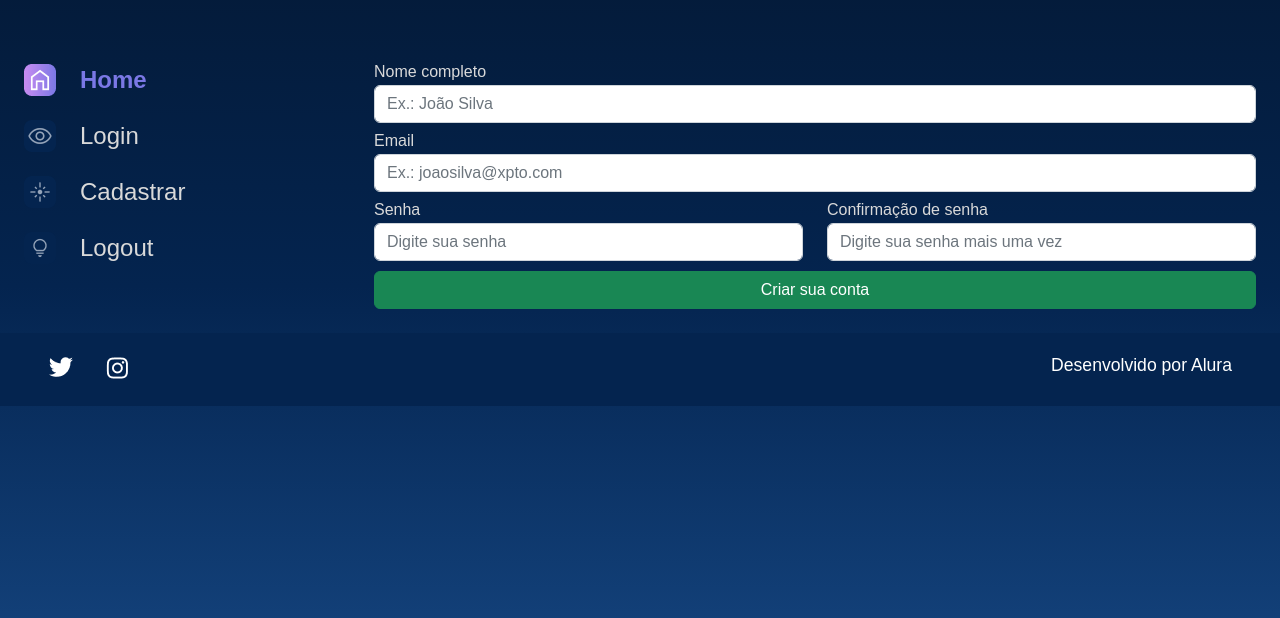
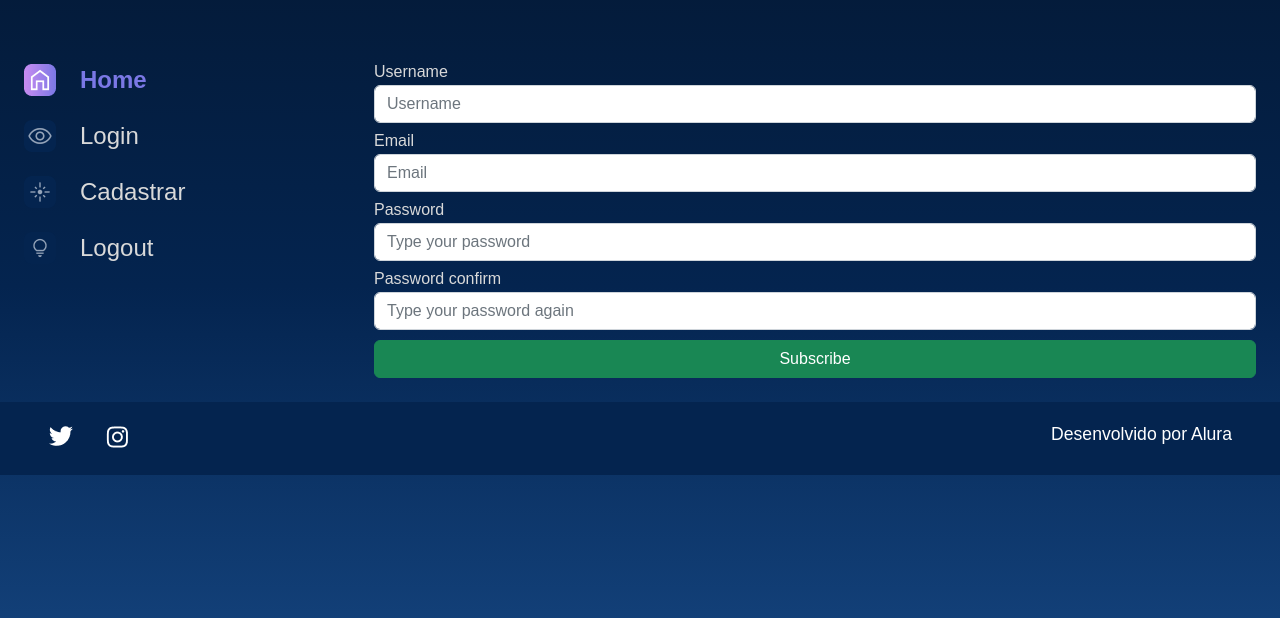
Before and after one commit to parisi18/all-django, a Django app: page /subscribe in a window 1280 px wide. Shown: the part 114-732 px from the top of the page. Run offline with Django 5.2, Linux system fonts and the light colour scheme.

Commit message:
Subscribe form

```diff
--- a/templates/users/subscribe.html
+++ b/templates/users/subscribe.html
@@ -42,26 +42,17 @@
             </section>
             <section class="galeria" style="margin-left: 5em">
                 <form action="" method="">
+                    {% csrf_token %}
                     <div class="row">
-                        <div class="col-12 col-lg-12" style="margin-bottom: 10px;">
-                            <label for="nome_cadastro" style="color:#D9D9D9; margin-bottom: 5px;"><b>Nome completo</b></label>
-                            <input type="text" class="form-control" name="nome_cadastro" placeholder="Ex.: João Silva" required>
-                        </div>
-                        <div class="col-12 col-lg-12" style="margin-bottom: 10px;">
-                            <label for="email" style="color:#D9D9D9; margin-bottom: 5px;"><b>Email</b></label>
-                            <input type="email" class="form-control" name="email" placeholder="Ex.: joaosilva@xpto.com" required>
-                        </div>
-                        <div class="col-12 col-lg-6" style="margin-bottom: 10px;">
-                            <label for="password1" style="color:#D9D9D9; margin-bottom: 5px;"><b>Senha</b></label>
-                            <input type="password" class="form-control" name="password1" placeholder="Digite sua senha" required>
-                        </div>
-                        <div class="col-12 col-lg-6" style="margin-bottom: 10px;">
-                            <label for="password2" style="color:#D9D9D9; margin-bottom: 5px;"><b>Confirmação de senha</b></label>
-                            <input type="password" class="form-control" name="password2" placeholder="Digite sua senha mais uma vez" required>
-                        </div>
-                        <div class="col-12 text-center">
-                            <button class="btn btn-success col-12" style="padding: top 5px;" type="submit">Criar sua conta</button>
-                        </div>
+                        {% for field in form.visible_fields %}
+                            <div class="col-12 col-lg-12" style="margin-bottom: 10px;">
+                                <label for="{{ field.id_for_label }}" style="color:#D9D9D9; margin-bottom: 5px;">{{field.label}}</label>
+                                {{ field }}
+                            </div>
+                        {% endfor %}
+                    </div>
+                    <div>
+                        <button class="btn btn-success col-12" style="padding: top 5px;" type="submit">Subscribe</button>
                     </div>
                 </form>
             </section>
--- a/users/forms.py
+++ b/users/forms.py
@@ -19,3 +19,41 @@ class LoginForm(forms.Form):
                    'placeholder': 'Password'}
         )
     )
+
+class SubscribeForm(forms.Form):
+    username = forms.CharField(
+        label='Username',
+        required=True,
+        max_length=100,
+        widget=forms.TextInput(
+            attrs={'class': 'form-control',
+                   'placeholder': 'Username'},
+        )
+    )
+
+    email = forms.EmailField(
+        label='Email',
+        required=True,
+        widget=forms.EmailInput(
+            attrs={'class': 'form-control',
+                   'placeholder': 'Email'}
+        )
+    )
+
+    password = forms.CharField(
+        label='Password',
+        required=True,
+        widget=forms.PasswordInput(
+            attrs={'class': 'form-control',
+                   'placeholder': 'Type your password'}
+        )
+    )
+
+    password_confirm = forms.CharField(
+        label='Password confirm',
+        required=True,
+        widget=forms.PasswordInput(
+            attrs={'class': 'form-control',
+                   'placeholder': 'Type your password again'}
+        )
+    )
--- a/users/views.py
+++ b/users/views.py
@@ -1,9 +1,10 @@
 from django.shortcuts import render
-from users.forms import LoginForm
+from users.forms import LoginForm, SubscribeForm
 
 def login(request):
     form = LoginForm()
     return render(request, 'users/login.html', {'form': form})
 
 def subscribe(request):
-    return render(request, 'users/subscribe.html')
+    form = SubscribeForm()
+    return render(request, 'users/subscribe.html', {'form': form})
```
